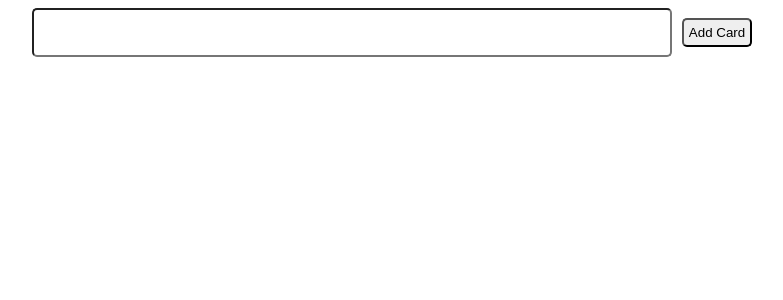
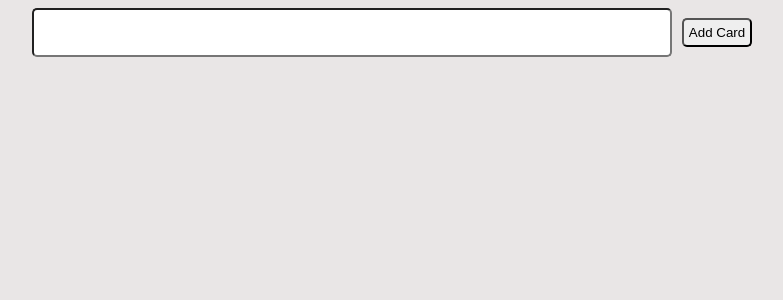
Before and after one commit to FTWCougar/mtg-deck-saver, a Next.js app: page / in a window 1280 px wide. Shown: the top 300 px of the page, without its empty margins (243-1026 px from the left). Built offline with nearby package versions, Linux system fonts and the light colour scheme.

Commit message:
background

```diff
--- a/src/app/globals.css
+++ b/src/app/globals.css
@@ -1,3 +1,7 @@
 @import "card.css";
 @import "cardDisplay.css";
 @import "search.css";
+
+html {
+    background-color: rgb(233, 230, 230);
+}
```
